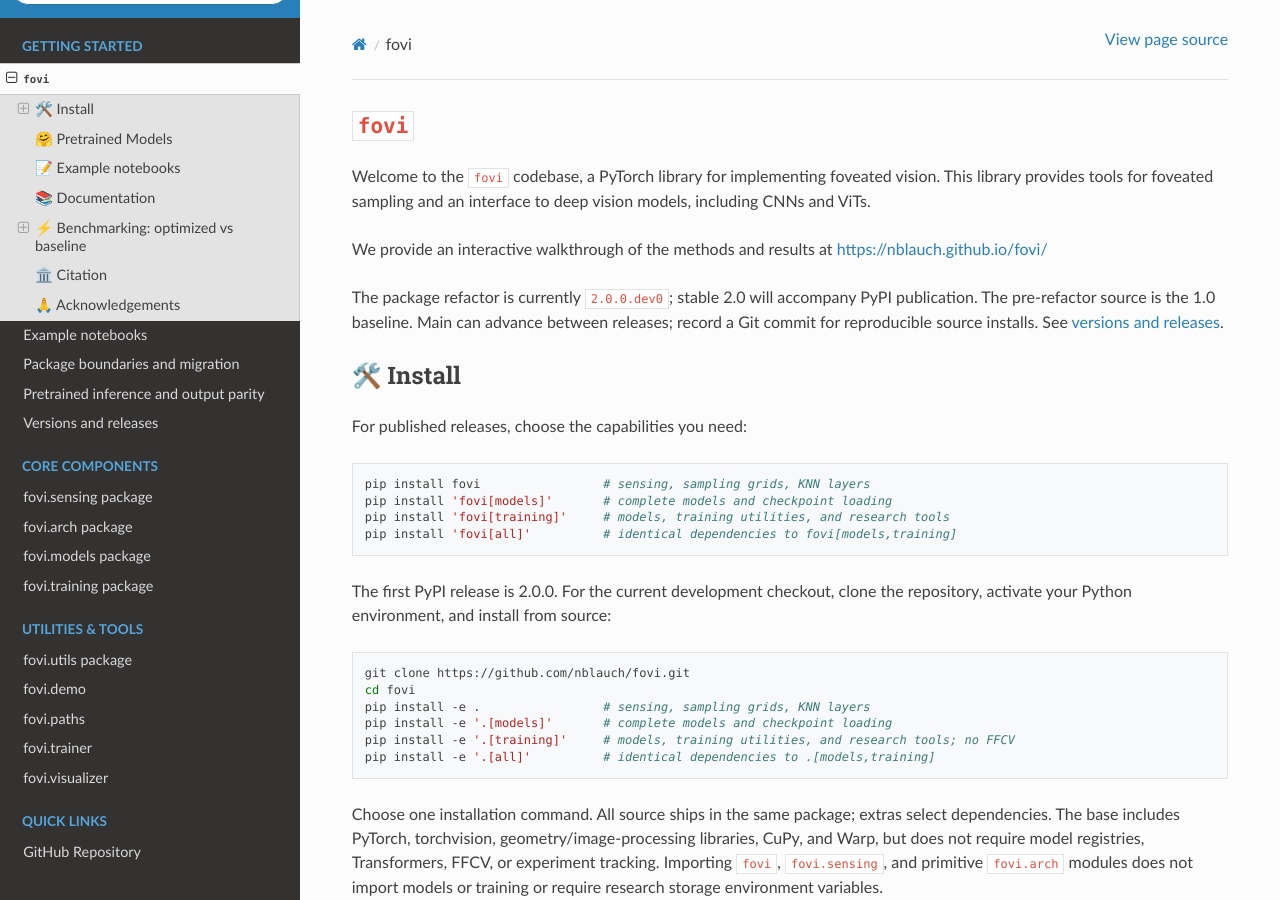
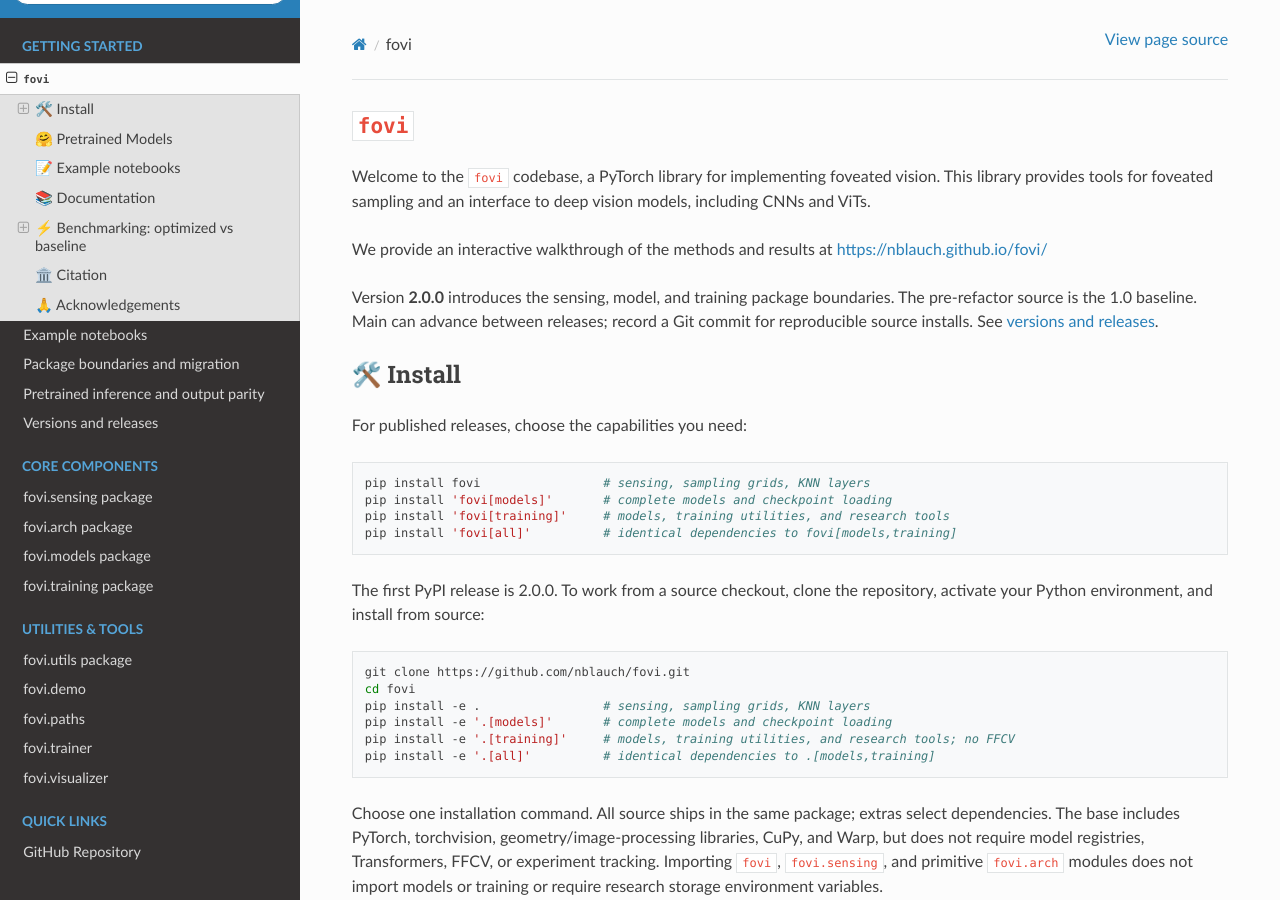
Before and after one commit to nblauch/fovi, a Sphinx documentation site: the page built from docs/read_me.rst, in a window 1280 px wide and 900 px high. Built offline with Sphinx 7.4.7 and the Read the Docs theme 3.1.0, drawn with Linux system fonts in a browser that asks for light colours.

```diff
--- a/docs/read_me.rst
+++ b/docs/read_me.rst
@@ -8,10 +8,10 @@ an interface to deep vision models, including CNNs and ViTs.
 We provide an interactive walkthrough of the methods and results at
 https://nblauch.github.io/fovi/
 
-The package refactor is currently ``2.0.0.dev0``; stable 2.0 will
-accompany PyPI publication. The pre-refactor source is the 1.0 baseline.
-Main can advance between releases; record a Git commit for reproducible
-source installs. See `versions and
+Version **2.0.0** introduces the sensing, model, and training package
+boundaries. The pre-refactor source is the 1.0 baseline. Main can
+advance between releases; record a Git commit for reproducible source
+installs. See `versions and
 releases <https://nblauch.github.io/fovi/releases.html>`__.
 
 🛠️ Install
@@ -26,8 +26,8 @@ For published releases, choose the capabilities you need:
    pip install 'fovi[training]'     # models, training utilities, and research tools
    pip install 'fovi[all]'          # identical dependencies to fovi[models,training]
 
-The first PyPI release is 2.0.0. For the current development checkout,
-clone the repository, activate your Python environment, and install from
+The first PyPI release is 2.0.0. To work from a source checkout, clone
+the repository, activate your Python environment, and install from
 source:
 
 .. code:: bash
--- a/fovi/_version.py
+++ b/fovi/_version.py
@@ -1,3 +1,3 @@
 """Package version, read by the build backend and documentation."""
 
-__version__ = "2.0.0.dev0"
+__version__ = "2.0.0"
```
Also changed, not shown: README.md (+2 -2 lines), docs/package_boundaries.md (+1 -1 lines), docs/releases.md (+3 -4 lines).
